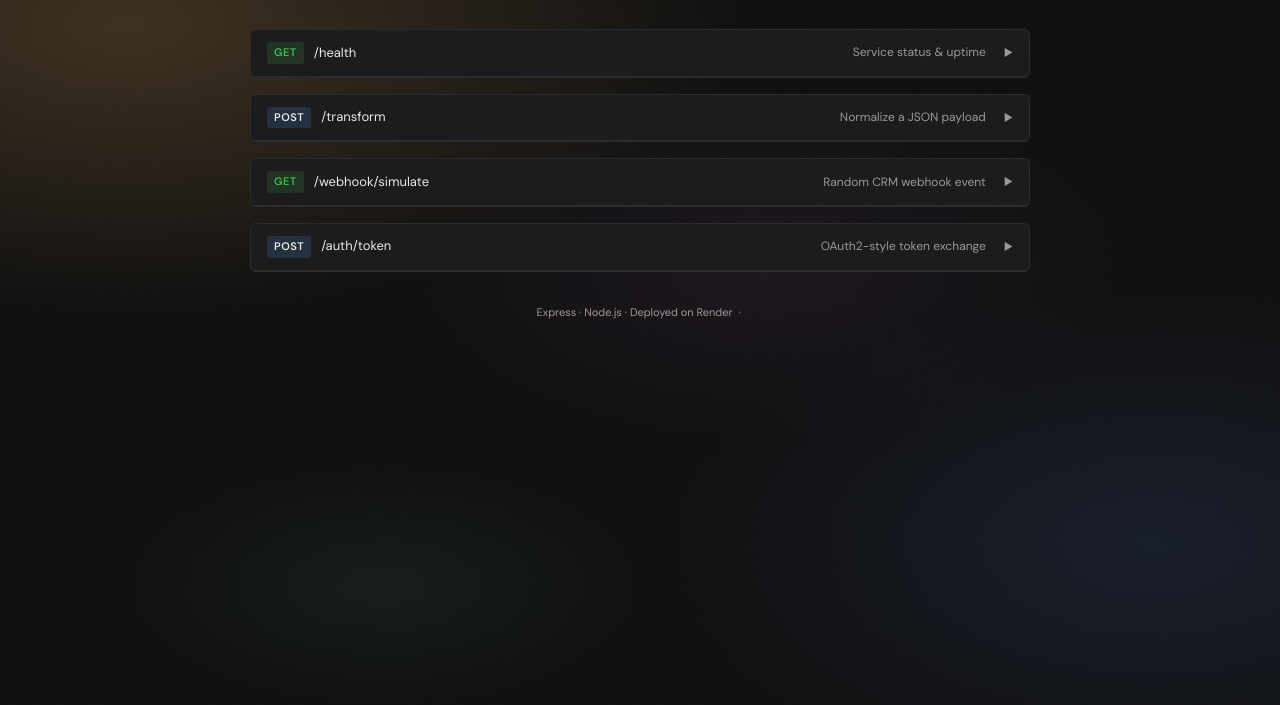
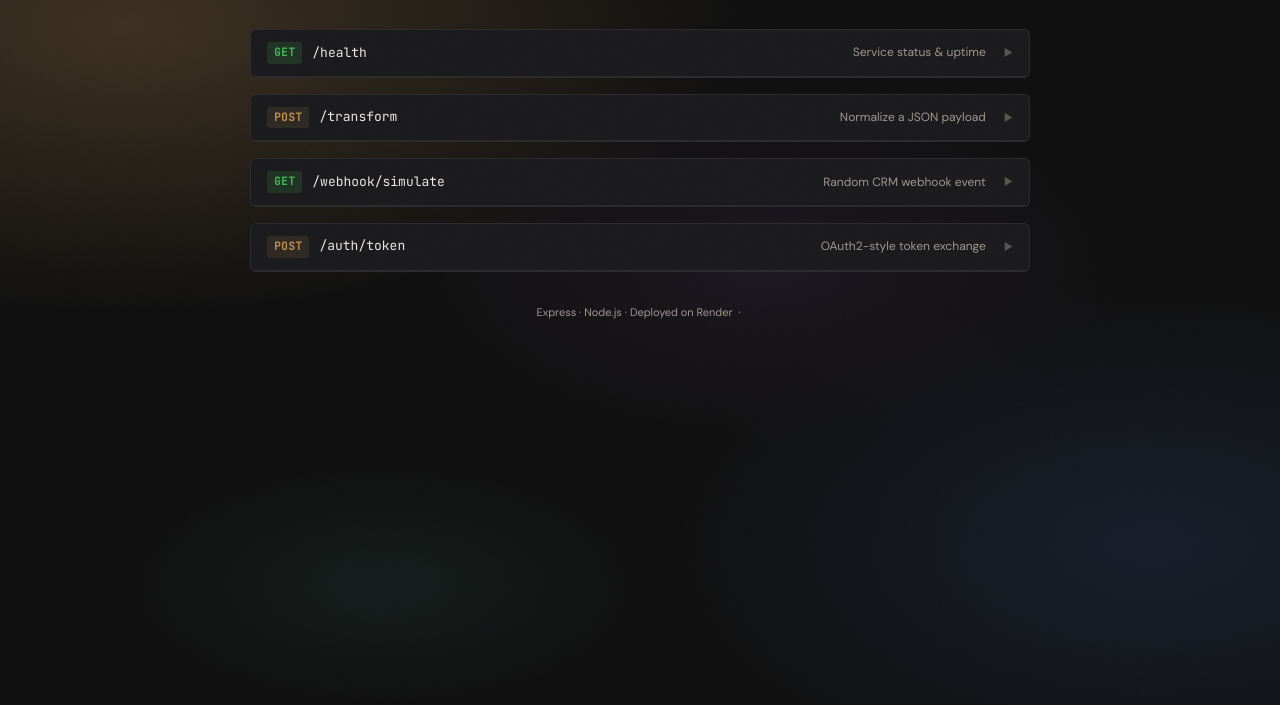
Before and after one commit to jeffmaddow-ops/jm-api-demo, a website: page public/index.html in a window 1280 px wide. Shown: the part 95-800 px from the top of the page. Drawn offline with nearby package versions, Linux system fonts and the light colour scheme.

Commit message:
style: update card, badge, and chevron styles to warm-brass theme

```diff
--- a/public/index.html
+++ b/public/index.html
@@ -113,9 +113,10 @@
       cursor: pointer;
       user-select: none;
     }
-    .card__header:hover { background: rgba(255,255,255,0.03); }
+    .card__header:hover { background: var(--accent-glow); }
 
     .method {
+      font-family: var(--font-mono);
       font-size: 11px;
       font-weight: 700;
       padding: 2px 7px;
@@ -123,11 +124,11 @@
       letter-spacing: 0.5px;
     }
     .method--get    { background: rgba(63,185,80,0.15);  color: var(--green); }
-    .method--post   { background: rgba(88,166,255,0.15); color: var(--blue);  }
+    .method--post   { background: var(--accent-dim);     color: var(--accent); }
 
-    .card__path { color: var(--text); font-size: 13px; }
-    .card__desc { color: var(--muted); font-size: 12px; margin-left: auto; }
-    .card__chevron { color: var(--muted); font-size: 10px; transition: transform 0.2s; margin-left: 8px; }
+    .card__path  { font-family: var(--font-mono); color: var(--text); font-size: 13px; }
+    .card__desc  { font-family: var(--font-body); color: var(--muted); font-size: 12px; margin-left: auto; }
+    .card__chevron { color: var(--muted-dim); font-size: 10px; transition: transform 0.2s; margin-left: 8px; }
     .card.is-open .card__chevron { transform: rotate(90deg); }
 
     .card__body {
```
